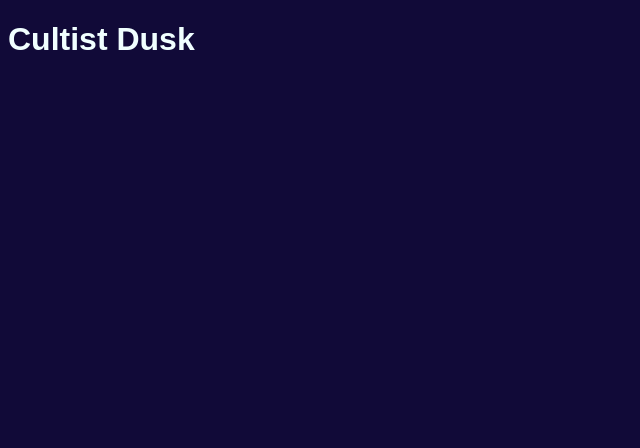
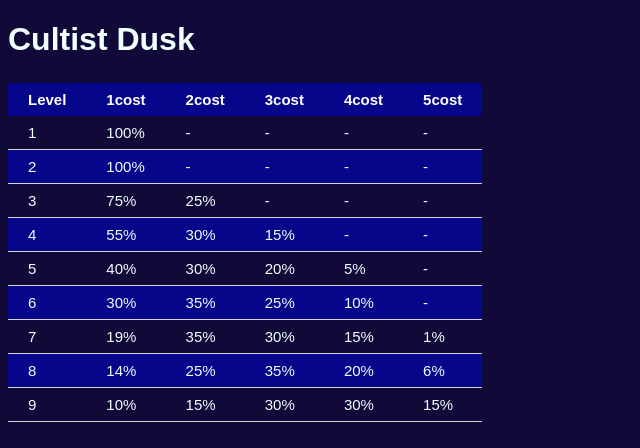
Before and after one commit to NiklasOdin/TFT, a plain HTML site: page CultistDusk.html in a window 1280 px wide. Shown: the whole page, without its empty margins (0-640 px from the left). Drawn offline with Linux system fonts and the light colour scheme.

Commit message:
changed navbar, styled table

```diff
--- a/CultistDusk.html
+++ b/CultistDusk.html
@@ -11,6 +11,90 @@
     <header></header>
     <main>
       <h1>Cultist Dusk</h1>
+      <table class="tabell">
+        <thead>
+          <tr>
+            <td>Level</td>
+            <td>1cost</td>
+            <td>2cost</td>
+            <td>3cost</td>
+            <td>4cost</td>
+            <td>5cost</td>
+          </tr>
+        </thead>
+        <tr>
+          <td>1</td>
+          <td>100%</td>
+          <td>-</td>
+          <td>-</td>
+          <td>-</td>
+          <td>-</td>
+        </tr>
+        <tr>
+          <td>2</td>
+          <td>100%</td>
+          <td>-</td>
+          <td>-</td>
+          <td>-</td>
+          <td>-</td>
+        </tr>
+        <tr>
+          <td>3</td>
+          <td>75%</td>
+          <td>25%</td>
+          <td>-</td>
+          <td>-</td>
+          <td>-</td>
+        </tr>
+        <tr>
+          <td>4</td>
+          <td>55%</td>
+          <td>30%</td>
+          <td>15%</td>
+          <td>-</td>
+          <td>-</td>
+        </tr>
+        <tr>
+          <td>5</td>
+          <td>40%</td>
+          <td>30%</td>
+          <td>20%</td>
+          <td>5%</td>
+          <td>-</td>
+        </tr>
+        <tr>
+          <td>6</td>
+          <td>30%</td>
+          <td>35%</td>
+          <td>25%</td>
+          <td>10%</td>
+          <td>-</td>
+        </tr>
+        <tr>
+          <td>7</td>
+          <td>19%</td>
+          <td>35%</td>
+          <td>30%</td>
+          <td>15%</td>
+          <td>1%</td>
+        </tr>
+        <tr>
+          <td>8</td>
+          <td>14%</td>
+          <td>25%</td>
+          <td>35%</td>
+          <td>20%</td>
+          <td>6%</td>
+        </tr>
+        <tr>
+          <td>9</td>
+          <td>10%</td>
+          <td>15%</td>
+          <td>30%</td>
+          <td>30%</td>
+          <td>15%</td>
+        </tr>
+      </table>
     </main>
     <footer></footer>
   </body>
--- a/style.css
+++ b/style.css
@@ -2,6 +2,44 @@ body {
   background-color: #110a38;
   color: azure;
   font-family: Arial, Helvetica, sans-serif;
+}
+
+.text {
+  font-size: 15px;
+}
+
+h3 {
+}
+
+.tabellcontent {
+  border-collapse: collapse;
+  margin: 25px 0;
+  font-size: 15px;
+  min-width: 500px;
+}
+.tabellcontent td {
+  padding: 5px 0px;
+}
+.tabell {
+  border-collapse: collapse;
+  margin: 25px 0;
+  font-size: 15px;
+  min-width: 400px;
+}
+.tabell thead tr {
+  background-color: rgb(6, 6, 138);
+  color: white;
+  text-align: left;
+  font-weight: bold;
+}
+.tabell td {
+  padding: 8px 20px;
+}
+.tabell tbody tr {
+  border-bottom: 1px solid lightgray;
+}
+.tabell tbody tr:nth-of-type(even) {
+  background-color: rgb(6, 6, 138);
 }
 
 .video {
@@ -28,9 +66,24 @@ body {
 nav {
   display: flex;
   justify-content: space-around;
+  align-items: center;
+  min-height: 8vh;
+  border-color: white;
 }
 
 .logo {
   color: rgb(207, 207, 207);
-  font-family: "";
+  font-family: "Franklin Gothic Medium", "Arial Narrow", Arial, sans-serif;
+  font-size: 30px;
 }
+
+.nav-links {
+  display: flex;
+  justify-content: space-between;
+  width: 30%;
+}
+.nav-links a {
+  color: rgb(211, 209, 209);
+  text-decoration: none;
+  letter-spacing: 2px;
+}
```
Also changed, not shown: Astrosnipers.html (+7 -5 lines), index.html (+4 -3 lines).
